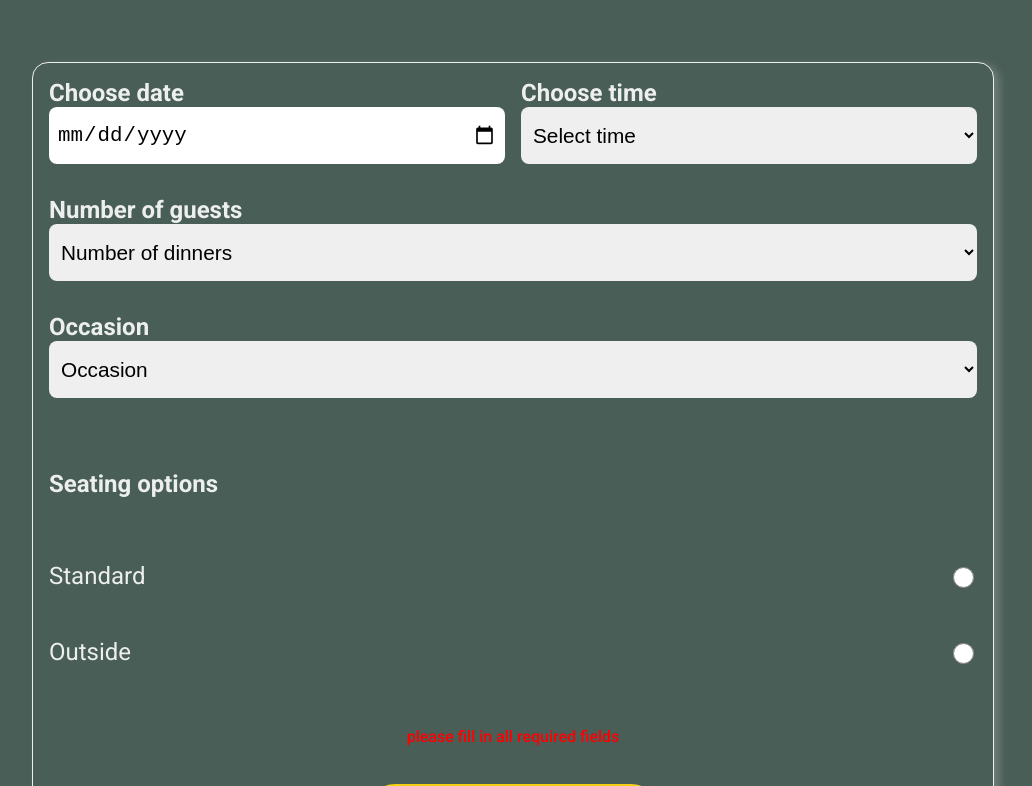
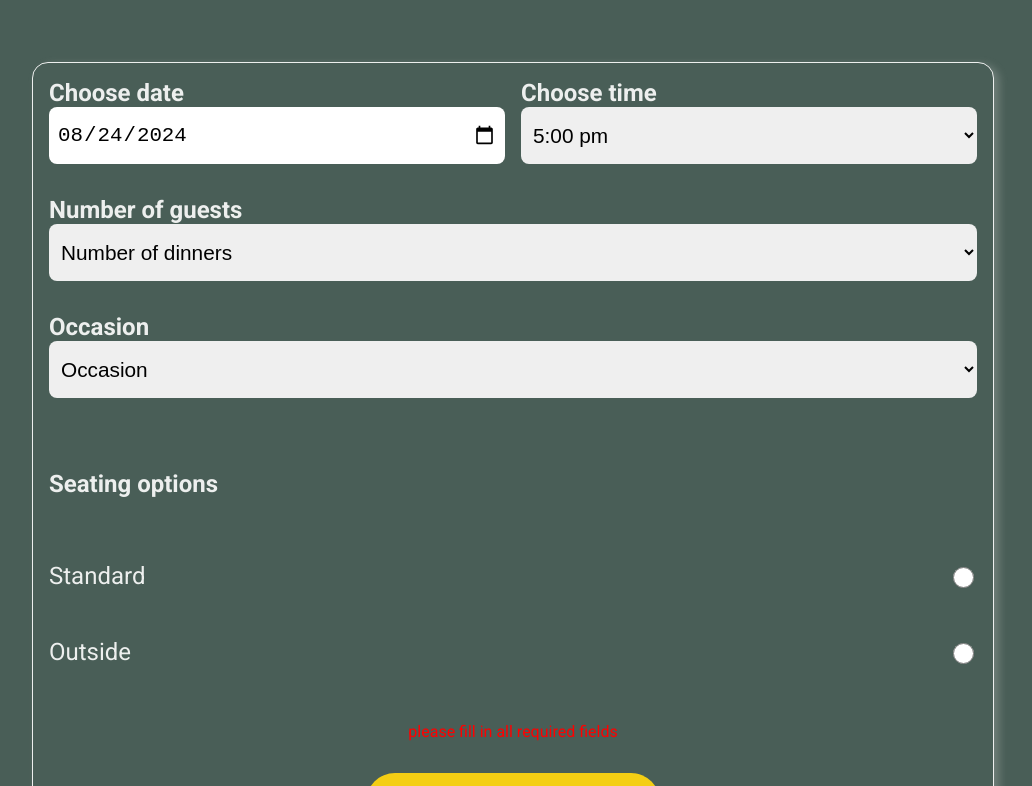
Before and after one commit to lprietol80/restaurant-project, a React (Create React App) app: page /bookingpage in a window 1280 px wide. Shown: the part 354-1140 px from the top of the page, without its empty margins (127-1159 px from the left). Built offline with nearby package versions, Linux system fonts and the light colour scheme.

Commit message:
Confirmation improved

```diff
--- a/src/bookings/BookingForm.js
+++ b/src/bookings/BookingForm.js
@@ -6,7 +6,7 @@ import Confirmation from './Confirmation';
 
 function BookingForm() {
   const [formData, setformData] = useState({
-    date: "",
+    date:  getCurrentDate(),
     time:"",
     guests:"",
     occasion:"",
@@ -28,10 +28,6 @@ function BookingForm() {
     setIsFilled(true);
     }
   }
-
-
-
-
   return (
     <section>
       {!isFilled ? (
@@ -59,7 +55,7 @@ function BookingForm() {
                 onChange={handleChange}
                 required
               >
-                <option>Select time</option>
+                <option disabled>Select time</option>
                 {options.slice(4).map((item, index) => (
                   <option key={index} value={item}>
                     {item}:00 pm
@@ -139,7 +135,7 @@ function BookingForm() {
             {formData.time==='' ||
              formData.occasion==='' ||
              formData.seat==='' ? (
-              <h1 className="redError">please fill in all required fields</h1>
+              <p className="redError">please fill in all required fields</p>
             ) : (
               null
             )
```
